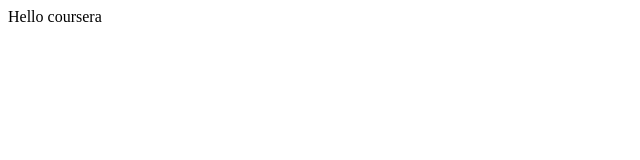
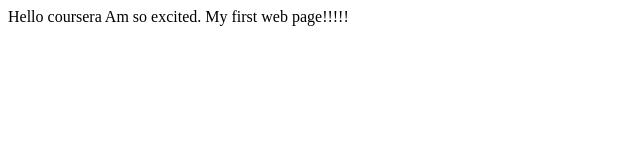
Before and after one commit to amtheone/coursera-test, a plain HTML site: page site/index.html in a window 1280 px wide. Shown: the whole page, without its empty margins (0-640 px from the left). Drawn offline with Linux system fonts and the light colour scheme.

Commit message:
Small addition to the body

```diff
--- a/site/index.html
+++ b/site/index.html
@@ -5,5 +5,6 @@
 </head>
 <body>
 Hello coursera
+Am so excited. My first web page!!!!!
 </body>
 </html>
```
